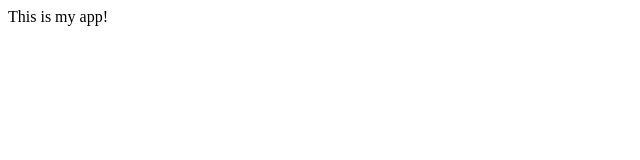
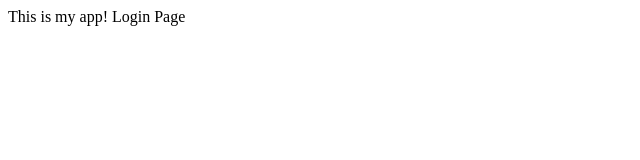
Before and after one commit to Sumit-Sarkar/myappsample, a plain HTML site: page index.html in a window 1280 px wide. Shown: the full height of the page, 0-640 px from the left. Drawn offline with Linux system fonts and the light colour scheme.

Commit message:
log in form

```diff
--- a/index.html
+++ b/index.html
@@ -7,5 +7,6 @@
 </head>
 <body>
     This is my app!
+    Login Page
 </body>
 </html>
```
Also changed, not shown: login.html (added, +1 -0 lines).
